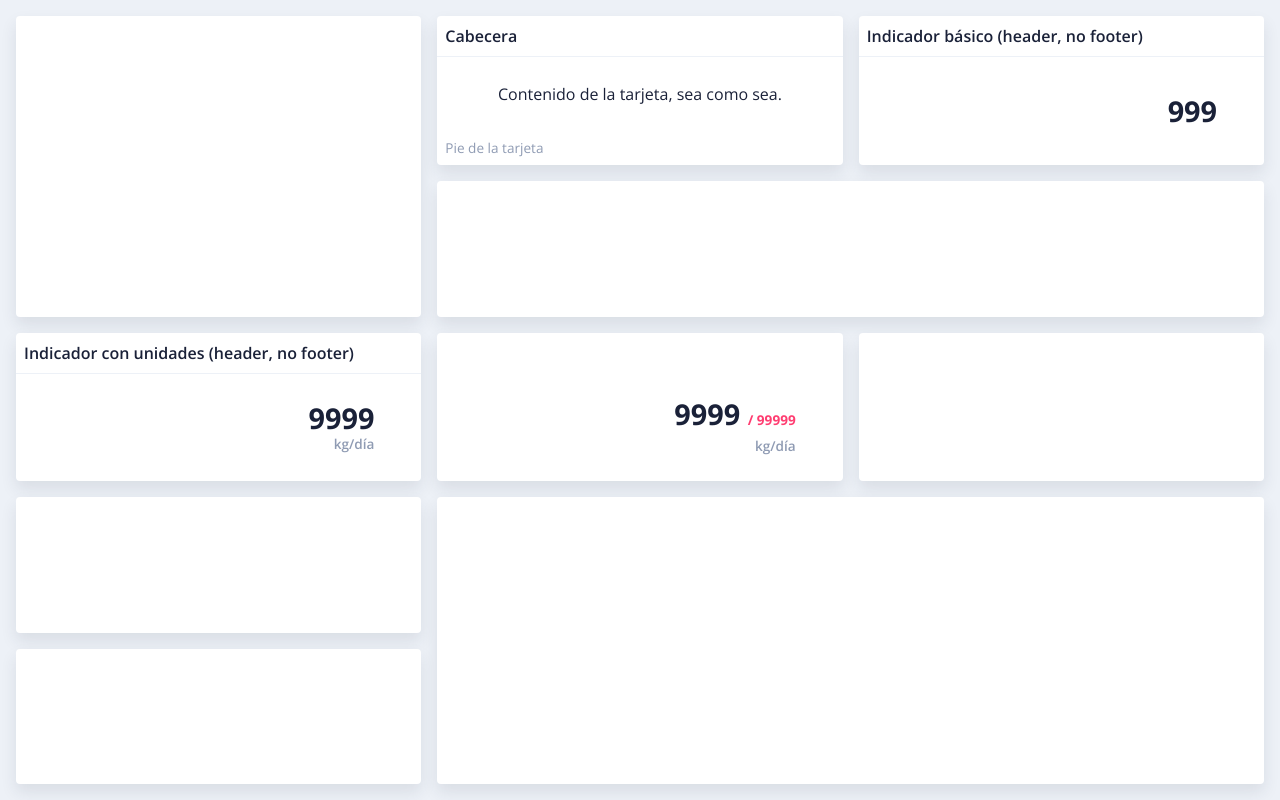
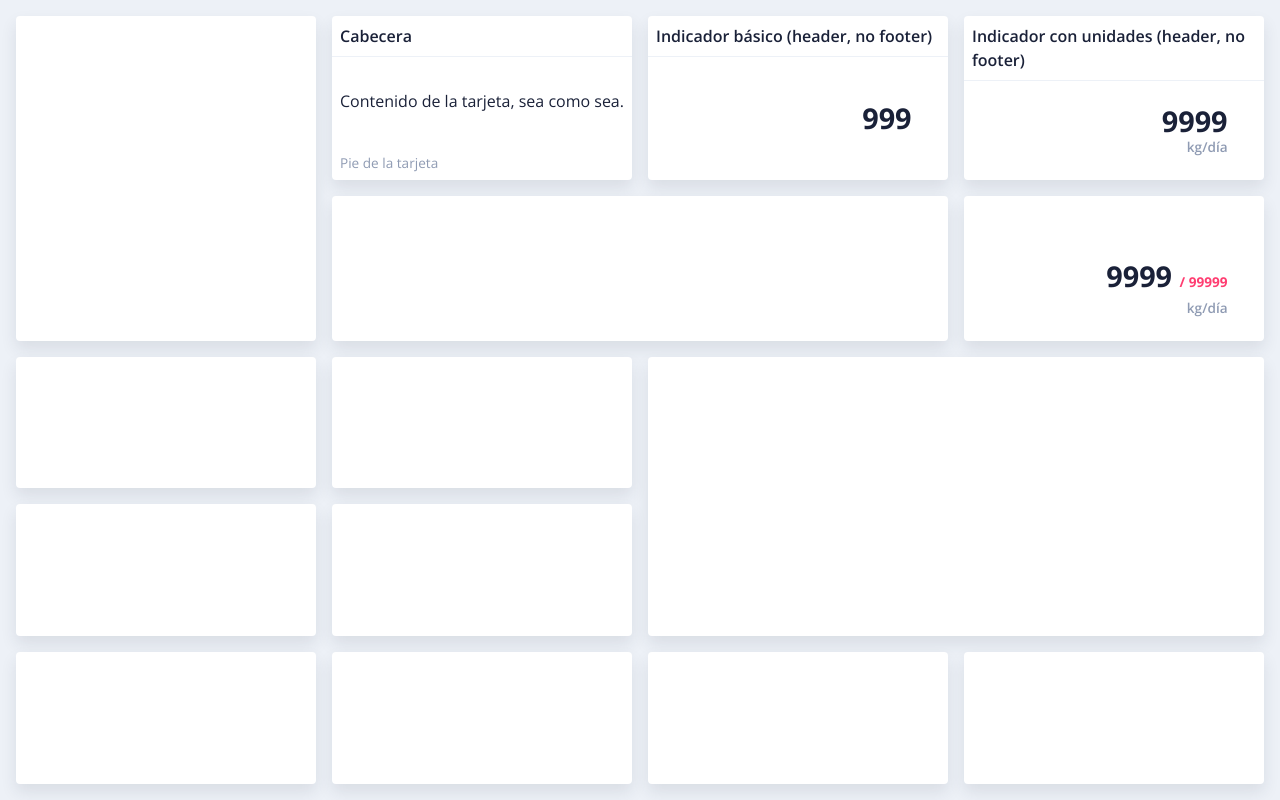
Before and after one commit to tonybolanyo/dashboard-responsive-grid, a website built with webpack: page src/index.html in a window 1280 px wide. Built offline with nearby package versions, Linux system fonts and the light colour scheme; some packages are replaced by stand-ins of ours.

Commit message:
Add dense class

```diff
--- a/src/css/cards-grid.css
+++ b/src/css/cards-grid.css
@@ -4,6 +4,10 @@
   grid-auto-rows: minmax(100px, auto);
   grid-gap: 1rem;
   background-color: var(--bgcolor);
+}
+
+.dense {
+  grid-auto-flow: dense;
 }
 
 .cards.two-cols {
--- a/src/index.html
+++ b/src/index.html
@@ -8,7 +8,7 @@
 </head>
 <body>
   <div class="full-height">
-    <div class="cards three-cols">
+    <div class="cards four-cols dense">
       <div class="card two-rows"></div>
       <div class="card">
         <div class="header">Cabecera</div>
@@ -41,6 +41,11 @@
       <div class="card"></div>
       <div class="card two-cols two-rows"></div>
       <div class="card"></div>
+      <div class="card"></div>
+      <div class="card"></div>
+      <div class="card"></div>
+      <div class="card"></div>
+      <div class="card"></div>
     </div>
   </div>
 </body>
```
